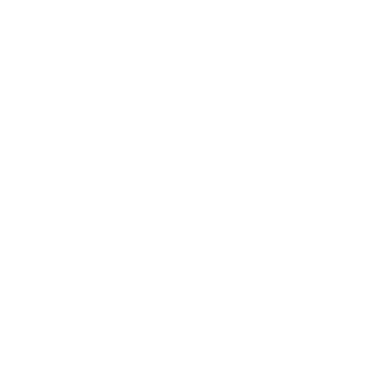
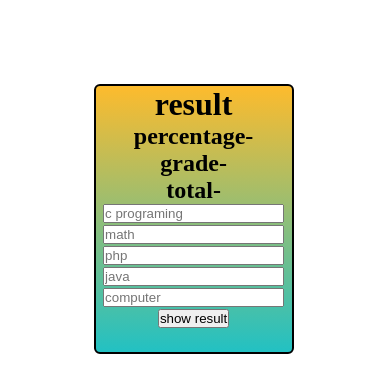
Before and after one commit to WasifAli110/new-grade-Calculator, a plain HTML site: page index.html in a window 390 px wide. Drawn offline with Linux system fonts and the light colour scheme.

Commit message:
Update style.css

```diff
--- a/style.css
+++ b/style.css
@@ -2,42 +2,114 @@
     margin: 0;
     padding: 0;
     box-sizing: border-box;
-    font-family: sans-serif;
-    text-transform: capitalize;
-    font-size: 35px;
 }
+
 
 .container{
     border: 2px solid black;
-    width: 345px;
+    border-radius: 6px;
+    background: rgb(34,193,195);
+    background: linear-gradient(0deg, rgba(34,193,195,1) 0%, rgba(253,187,45,1) 100%);
+    width: 200px;
+    height: 275px;
     position: fixed;
-    left: 450px;
-    top: 110px;
-    border-radius: 5px;
+    top: 10%;
+    left: 40%;
 }
 
-
-#c{
-    width: 335px;
-    border-radius: 10px;
+.left-box h1{
+ text-align: center;
 }
 
-#mt{
-    width: 335px;
-    border-radius: 10px;
+.p-g-t{
+    text-align: center;
 }
 
-#ph{
-    width: 335px;
-    border-radius: 10px;
+.right-box{
+ display: flex;
+ justify-content: center;
+ align-items: center;
+ justify-content: space-around;
+ flex-wrap: wrap;
+ gap: 2px;
 }
 
-#ja{
-    width: 335px;
-    border-radius: 10px;
+.result h2{
+ text-align: center;
 }
 
-#csa{
-    width: 335px;
-    border-radius: 10px;
+@media screen and (max-width:300px){
+    *{
+        margin: 0;
+        padding: 0;
+        box-sizing: border-box;
+    }
+
+    .container{
+        border: 2px solid black;
+        width: 200px;
+        height: 270px;
+        position: fixed;
+        top: 10%;
+        left: 20px;
+    }
+
+    .left-box h1{
+     text-align: center;
+    }
+
+    .p-g-t{
+        text-align: center;
+    }
+
+    .right-box{
+     display: flex;
+     justify-content: center;
+     align-items: center;
+     justify-content: space-around;
+     flex-wrap: wrap;
+     gap: 2px;
+    }
+
+    .result h2{
+     text-align: center;
+    }
 }
+
+@media screen and (max-width:425px){
+    *{
+        margin: 0;
+        padding: 0;
+        box-sizing: border-box;
+    }
+
+    .container{
+        border: 2px solid black;
+        width: 200px;
+        height: 270px;
+        position: fixed;
+        top: 10%;
+        left: 24%;
+    }
+
+    .left-box h1{
+     text-align: center;
+    }
+
+    .p-g-t{
+        text-align: center;
+    }
+
+    .right-box{
+     display: flex;
+     justify-content: center;
+     align-items: center;
+     justify-content: space-around;
+     flex-wrap: wrap;
+     gap: 2px;
+    }
+
+    .result h2{
+     text-align: center;
+    }
+}
```
